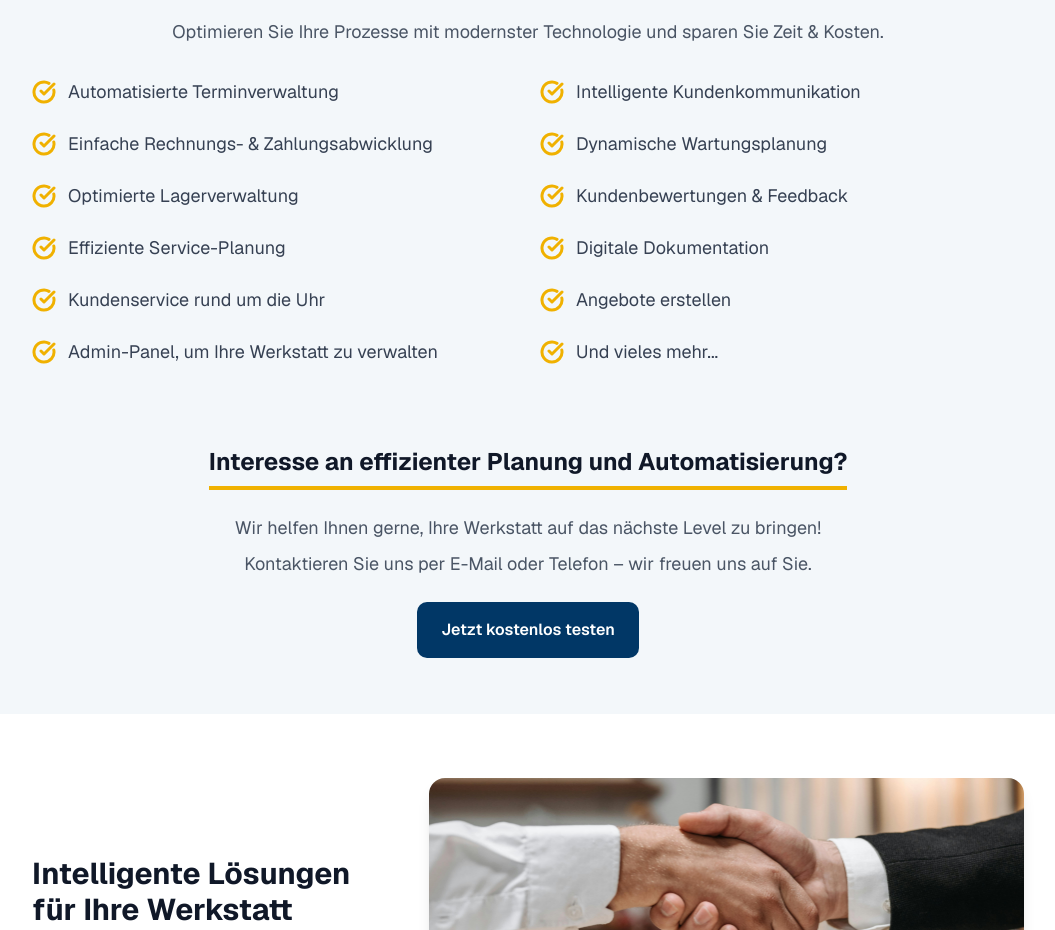
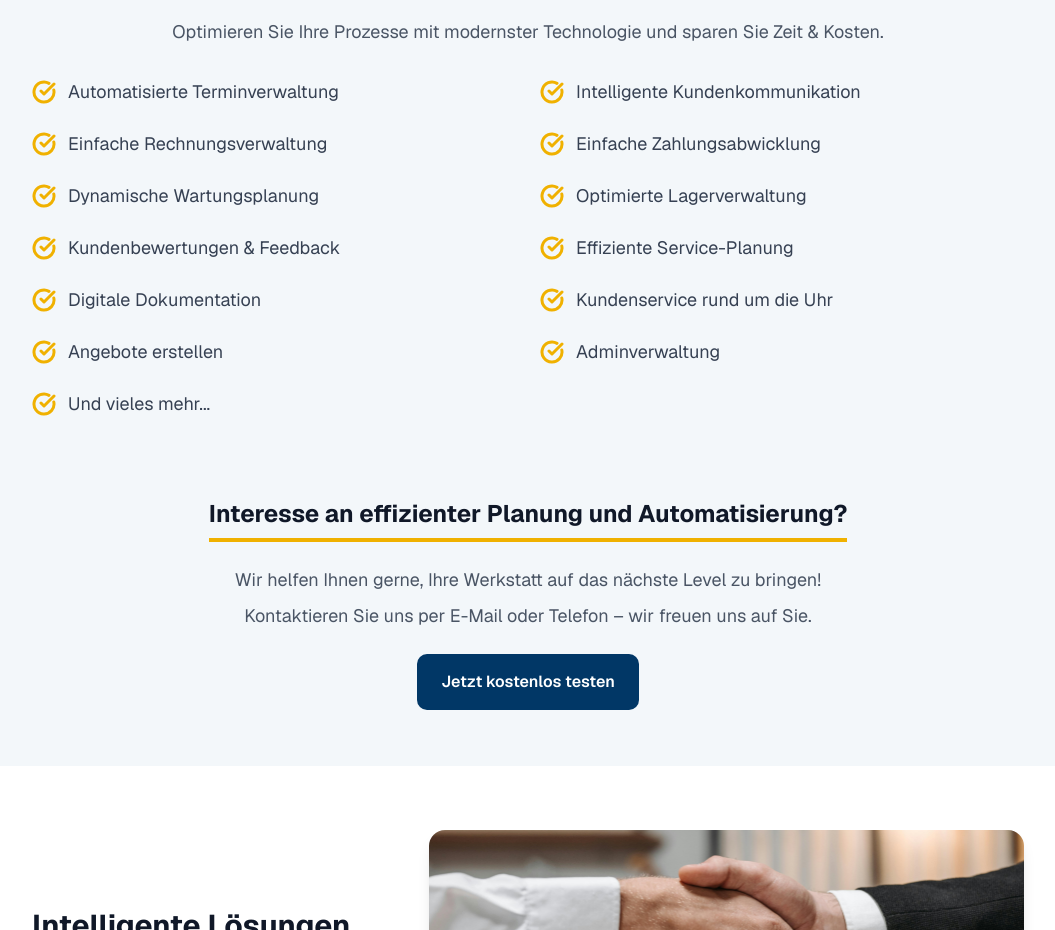
Before and after one commit to ghulamkarimi/ai-werkstatt, a Next.js app: page / in a window 1280 px wide. Shown: the part 2120-3050 px from the top of the page, without its empty margins (112-1167 px from the left). Built offline with nearby package versions, Linux system fonts and the light colour scheme.

Commit message:
Refactor feature list in FeaturesSection component: split "Einfache Rechnungs- & Zahlungsabwicklung" into separate entries for clarity and update "Admin-Panel" to "Adminverwaltung" for conciseness.

```diff
--- a/src/components/featureSection/FeaturesSection .tsx
+++ b/src/components/featureSection/FeaturesSection .tsx
@@ -5,7 +5,8 @@ import { Button } from "../ui/button";
 const features = [
     "Automatisierte Terminverwaltung",
     "Intelligente Kundenkommunikation",
-    "Einfache Rechnungs- & Zahlungsabwicklung",
+    "Einfache Rechnungsverwaltung",
+    "Einfache Zahlungsabwicklung",
     "Dynamische Wartungsplanung",
     "Optimierte Lagerverwaltung",
     "Kundenbewertungen & Feedback",
@@ -13,7 +14,7 @@ const features = [
     "Digitale Dokumentation",
     "Kundenservice rund um die Uhr",
     "Angebote erstellen",
-    "Admin-Panel, um Ihre Werkstatt zu verwalten",
+    "Adminverwaltung",
     "Und vieles mehr..."
   ];
 
```
